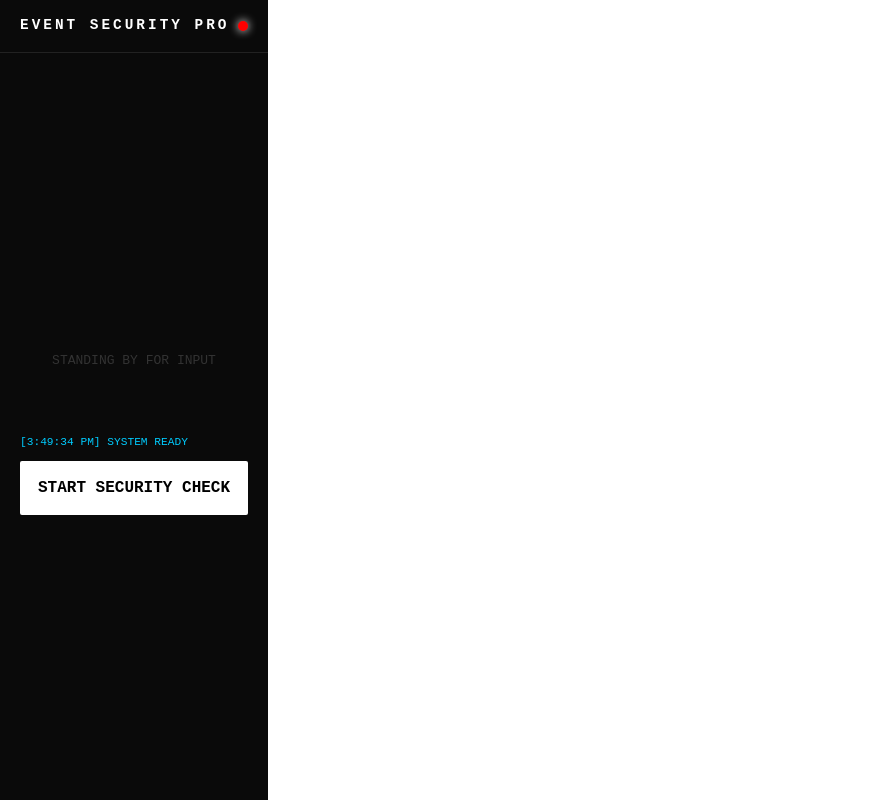
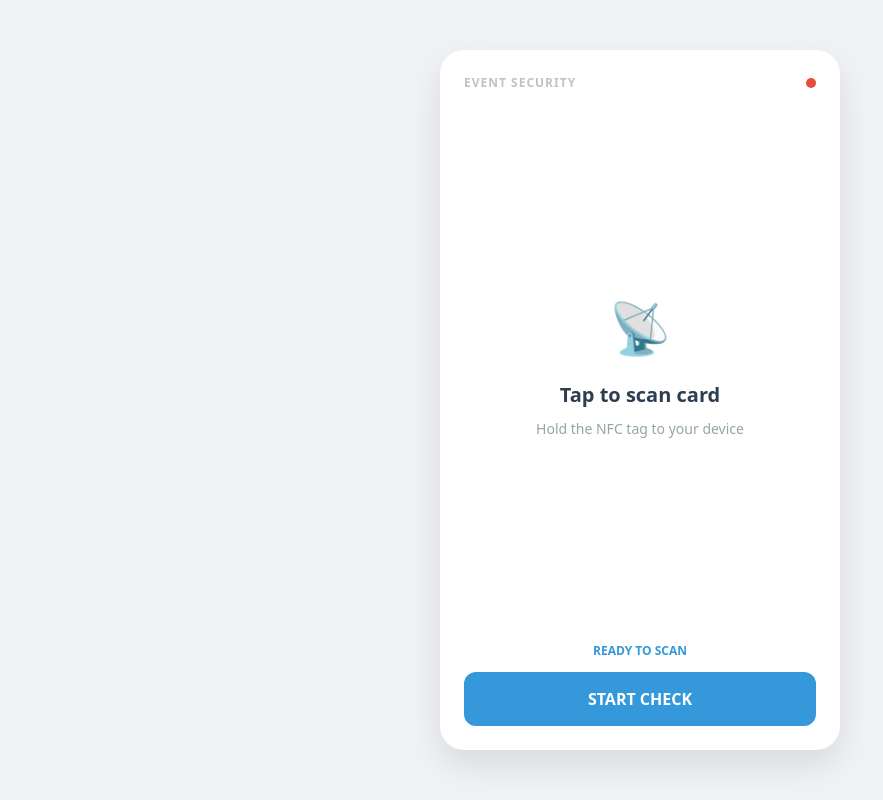
Before and after one commit to Joyaljose371/nfc-scanner, a React (Vite) app in the folder my-nfc-app/: page / in a window 1280 px wide. Shown: the whole page, without its empty margins (0-883 px from the left). Built offline with nearby package versions, Linux system fonts and the light colour scheme.

Commit message:
Update security centred with new design

```diff
--- a/my-nfc-app/src/App.jsx
+++ b/my-nfc-app/src/App.jsx
@@ -1,6 +1,5 @@
 import React, { useState } from 'react';
 
-// Database matches the TEXT written on the tags
 const GUEST_DATABASE = {
   "321": { name: "Joyal Jose", type: "VIP", access: "Gate A" },
   "654": { name: "Aibal Jose", type: "Staff", access: "Gate B" },
@@ -8,52 +7,40 @@ const GUEST_DATABASE = {
 };
 
 function App() {
-  const [status, setStatus] = useState('SYSTEM READY');
+  const [status, setStatus] = useState('READY TO SCAN');
   const [scanResult, setScanResult] = useState(null);
   const [isScanning, setIsScanning] = useState(false);
 
   const startScan = async () => {
     if (!('NDEFReader' in window)) {
-      setStatus('HARDWARE NOT SUPPORTED');
+      setStatus('NFC NOT SUPPORTED');
       return;
     }
-
     try {
       setIsScanning(true);
       const ndef = new NDEFReader();
       await ndef.scan();
-      setStatus('APPROACH TAG TO SENSOR...');
-
+      setStatus('HOLD TAG TO PHONE');
       ndef.onreading = (event) => {
         const { message } = event;
         let writtenText = "";
-
-        // Decode the written text from the NDEF records
         for (const record of message.records) {
           if (record.recordType === "text") {
             const textDecoder = new TextDecoder(record.encoding);
             writtenText = textDecoder.decode(record.data);
           }
         }
-
-        // Clean the text (remove spaces/newlines)
         const cleanID = writtenText.trim();
         const guest = GUEST_DATABASE[cleanID];
-
         if (guest) {
           setScanResult({ id: cleanID, ...guest, authorized: true });
-          setStatus('VERIFIED');
+          setStatus('MATCH FOUND');
         } else {
-          setScanResult({
-            id: cleanID || "Empty Tag",
-            name: "UNKNOWN",
-            type: "WARNING",
-            authorized: false
-          });
-          setStatus('ACCESS DENIED');
+          setScanResult({ id: cleanID || "Empty", name: "Unknown", type: "Invalid", authorized: false });
+          setStatus('NO MATCH');
         }
+        setIsScanning(false);
       };
-
     } catch (error) {
       setStatus(`ERROR: ${error.message}`);
       setIsScanning(false);
@@ -61,81 +48,94 @@ function App() {
   };
 
   return (
+    /* This outer div is the key to centering */
+    <div style={styles.viewPort}>
       <div style={styles.container}>
         <header style={styles.header}>
-        <div style={styles.branding}>EVENT SECURITY PRO</div>
-        <div style={{...styles.statusDot, backgroundColor: isScanning ? '#00ff00' : '#ff0000'}}></div>
+          <span style={styles.brand}>EVENT SECURITY</span>
+          <div style={{...styles.dot, backgroundColor: isScanning ? '#2ecc71' : '#e74c3c'}}></div>
         </header>
 
-      <div style={styles.main}>
-        {scanResult ? (
-          <div style={{
-            ...styles.idCard,
-            boxShadow: scanResult.authorized ? '0 0 20px rgba(0,255,0,0.2)' : '0 0 20px rgba(255,0,0,0.2)',
-            borderColor: scanResult.authorized ? '#00ff00' : '#ff0000'
-          }}>
-            <div style={styles.cardHeader}>IDENTITY VERIFICATION</div>
-
-            <div style={styles.idSection}>
-              <span style={styles.label}>TAG CONTENT (WRITTEN ID)</span>
-              <span style={styles.idValue}>{scanResult.id}</span>
+        <div style={styles.cardSection}>
+          {!scanResult ? (
+            <div style={styles.emptyContent}>
+              <div style={styles.circleIcon}>📡</div>
+              <h2 style={styles.infoTitle}>Tap to scan card</h2>
+              <p style={styles.infoSub}>Hold the NFC tag to your device</p>
             </div>
-
-            <div style={styles.nameSection}>
-              <h1 style={styles.name}>{scanResult.name}</h1>
-              <p style={{...styles.type, color: scanResult.authorized ? '#00ff00' : '#ff4444'}}>
-                {scanResult.type.toUpperCase()}
-              </p>
+          ) : (
+            <div style={{...styles.idCard, borderColor: scanResult.authorized ? '#2ecc71' : '#e74c3c'}}>
+               <div style={{...styles.badge, backgroundColor: scanResult.authorized ? '#2ecc71' : '#e74c3c'}}>
+                {scanResult.authorized ? 'SCANNED SUCCESSFULLY' : 'INVALID ENTRY'}
               </div>
-
-            {scanResult.authorized && (
-              <div style={styles.accessZone}>
-                <span style={styles.label}>PERMITTED ZONE</span>
-                <div style={styles.zoneName}>{scanResult.access}</div>
+              <div style={styles.avatar}>👤</div>
+              <h1 style={styles.nameText}>{scanResult.name}</h1>
+              <p style={styles.typeText}>{scanResult.type.toUpperCase()}</p>
+              <p style={styles.idLabel}>ID: {scanResult.id}</p>
+              <button onClick={() => setScanResult(null)} style={styles.retryBtn}>Clear Result</button>
             </div>
           )}
         </div>
-        ) : (
-          <div style={styles.emptyState}>
-            <p>STANDING BY FOR INPUT</p>
-          </div>
+
+        <footer style={styles.footer}>
+          <p style={styles.statusLine}>{status}</p>
+          {!scanResult && (
+            <button onClick={startScan} disabled={isScanning} style={styles.actionBtn}>
+              {isScanning ? 'ACTIVE...' : 'START CHECK'}
+            </button>
           )}
-
-        <div style={styles.footer}>
-          <p style={styles.consoleText}>[{new Date().toLocaleTimeString()}] {status}</p>
-          <button
-            onClick={startScan}
-            disabled={isScanning}
-            style={{...styles.scanBtn, backgroundColor: isScanning ? '#333' : '#fff', color: isScanning ? '#666' : '#000'}}
-          >
-            {isScanning ? 'SCANNER ACTIVE...' : 'START SECURITY CHECK'}
-          </button>
-        </div>
+        </footer>
       </div>
     </div>
   );
 }
 
 const styles = {
-  container: { backgroundColor: '#0a0a0a', minHeight: '100vh', color: '#fff', fontFamily: 'monospace', display: 'flex', flexDirection: 'column' },
-  header: { padding: '15px 20px', borderBottom: '1px solid #222', display: 'flex', justifyContent: 'space-between', alignItems: 'center' },
-  branding: { letterSpacing: '3px', fontWeight: 'bold', fontSize: '0.9rem' },
-  statusDot: { width: '10px', height: '10px', borderRadius: '50%', boxShadow: '0 0 10px currentColor' },
-  main: { flex: 1, display: 'flex', flexDirection: 'column', alignItems: 'center', justifyContent: 'center', padding: '20px' },
-  idCard: { backgroundColor: '#111', width: '100%', maxWidth: '340px', borderRadius: '4px', border: '1px solid #333', padding: '20px' },
-  cardHeader: { fontSize: '0.6rem', color: '#666', marginBottom: '20px', borderBottom: '1px solid #222', paddingBottom: '5px' },
-  idSection: { marginBottom: '20px' },
-  label: { fontSize: '0.6rem', color: '#555', display: 'block', marginBottom: '5px' },
-  idValue: { fontSize: '1.2rem', color: '#00ccff', fontWeight: 'bold' },
-  nameSection: { textAlign: 'center', padding: '20px 0', borderTop: '1px solid #222', borderBottom: '1px solid #222' },
-  name: { fontSize: '2rem', margin: '0 0 5px 0', letterSpacing: '-1px' },
-  type: { margin: 0, fontSize: '0.9rem', fontWeight: 'bold' },
-  accessZone: { marginTop: '15px', textAlign: 'left' },
-  zoneName: { fontSize: '1.1rem', color: '#fff' },
-  emptyState: { textAlign: 'center', color: '#333' },
-  footer: { width: '100%', maxWidth: '340px', marginTop: '40px' },
-  consoleText: { fontSize: '0.7rem', color: '#00ccff', marginBottom: '10px' },
-  scanBtn: { width: '100%', padding: '18px', border: 'none', borderRadius: '2px', fontWeight: 'bold', fontSize: '1rem', cursor: 'pointer' }
+  // THIS DIV FIXES THE LEFT-SIDE ISSUE
+  viewPort: {
+    width: '100vw',        // Full width of browser
+    height: '100vh',       // Full height of browser
+    display: 'flex',       // Enables Flexbox
+    justifyContent: 'center', // Centers horizontally
+    alignItems: 'center',     // Centers vertically
+    backgroundColor: '#f0f2f5',
+    margin: 0,
+    padding: 0,
+    position: 'fixed',     // Forces it to stay in place
+    top: 0,
+    left: 0
+  },
+  container: {
+    width: '90%',
+    maxWidth: '400px',     // Prevents desktop stretching
+    height: '90%',
+    maxHeight: '700px',
+    backgroundColor: '#ffffff',
+    borderRadius: '24px',
+    boxShadow: '0 15px 35px rgba(0,0,0,0.1)',
+    display: 'flex',
+    flexDirection: 'column',
+    padding: '24px',
+    boxSizing: 'border-box'
+  },
+  header: { display: 'flex', justifyContent: 'space-between', alignItems: 'center', marginBottom: '20px' },
+  brand: { fontSize: '12px', fontWeight: 'bold', color: '#bdc3c7', letterSpacing: '1px' },
+  dot: { width: '10px', height: '10px', borderRadius: '50%' },
+  cardSection: { flex: 1, display: 'flex', alignItems: 'center', justifyContent: 'center' },
+  emptyContent: { textAlign: 'center' },
+  circleIcon: { fontSize: '50px', marginBottom: '15px' },
+  infoTitle: { fontSize: '20px', color: '#2c3e50', margin: '0' },
+  infoSub: { fontSize: '14px', color: '#95a5a6', marginTop: '8px' },
+  idCard: { width: '100%', border: '2px solid', borderRadius: '20px', padding: '20px', textAlign: 'center' },
+  badge: { color: '#fff', fontSize: '10px', fontWeight: 'bold', padding: '4px 12px', borderRadius: '10px', display: 'inline-block', marginBottom: '15px' },
+  avatar: { fontSize: '40px', background: '#f8f9fa', width: '70px', height: '70px', borderRadius: '50%', margin: '0 auto 10px', display: 'flex', alignItems: 'center', justifyContent: 'center' },
+  nameText: { fontSize: '24px', margin: '0', color: '#2c3e50' },
+  typeText: { fontSize: '14px', fontWeight: 'bold', margin: '5px 0', color: '#7f8c8d' },
+  idLabel: { fontSize: '12px', color: '#bdc3c7' },
+  retryBtn: { background: 'none', border: 'none', color: '#3498db', marginTop: '15px', cursor: 'pointer', fontWeight: 'bold' },
+  footer: { marginTop: 'auto' },
+  statusLine: { textAlign: 'center', fontSize: '12px', color: '#3498db', fontWeight: 'bold', marginBottom: '12px' },
+  actionBtn: { width: '100%', padding: '16px', backgroundColor: '#3498db', color: '#fff', border: 'none', borderRadius: '12px', fontSize: '16px', fontWeight: 'bold', cursor: 'pointer' }
 };
 
 export default App;
```
Lines whose indentation alone changed are shown as unchanged.
